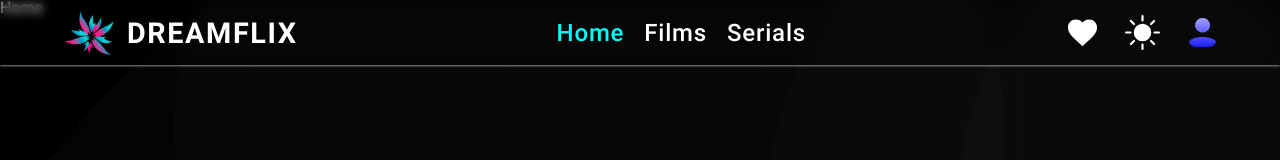
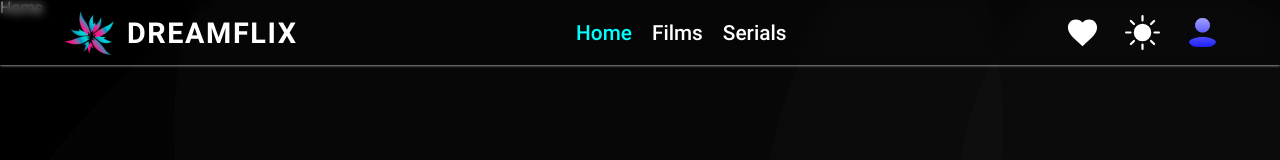
Before and after one commit to blackheart7565/dream-flix, a React (Vite) app in the folder client/: page / in a window 1280 px wide. Shown: the top 160 px of the page. Built offline with nearby package versions, Linux system fonts and the light colour scheme.

Commit message:
fix: adjust font size in navigation menu

```diff
--- a/client/src/components/elements/Navigation/Navigation.module.scss
+++ b/client/src/components/elements/Navigation/Navigation.module.scss
@@ -52,9 +52,8 @@
 
 	&Link {
 		display: block;
-		font-size: 1.5rem;
+		font-size: 1.3rem;
 		font-weight: 500;
-		letter-spacing: 0.05rem;
 		position: relative;
 		line-height: 3rem;
 
```
